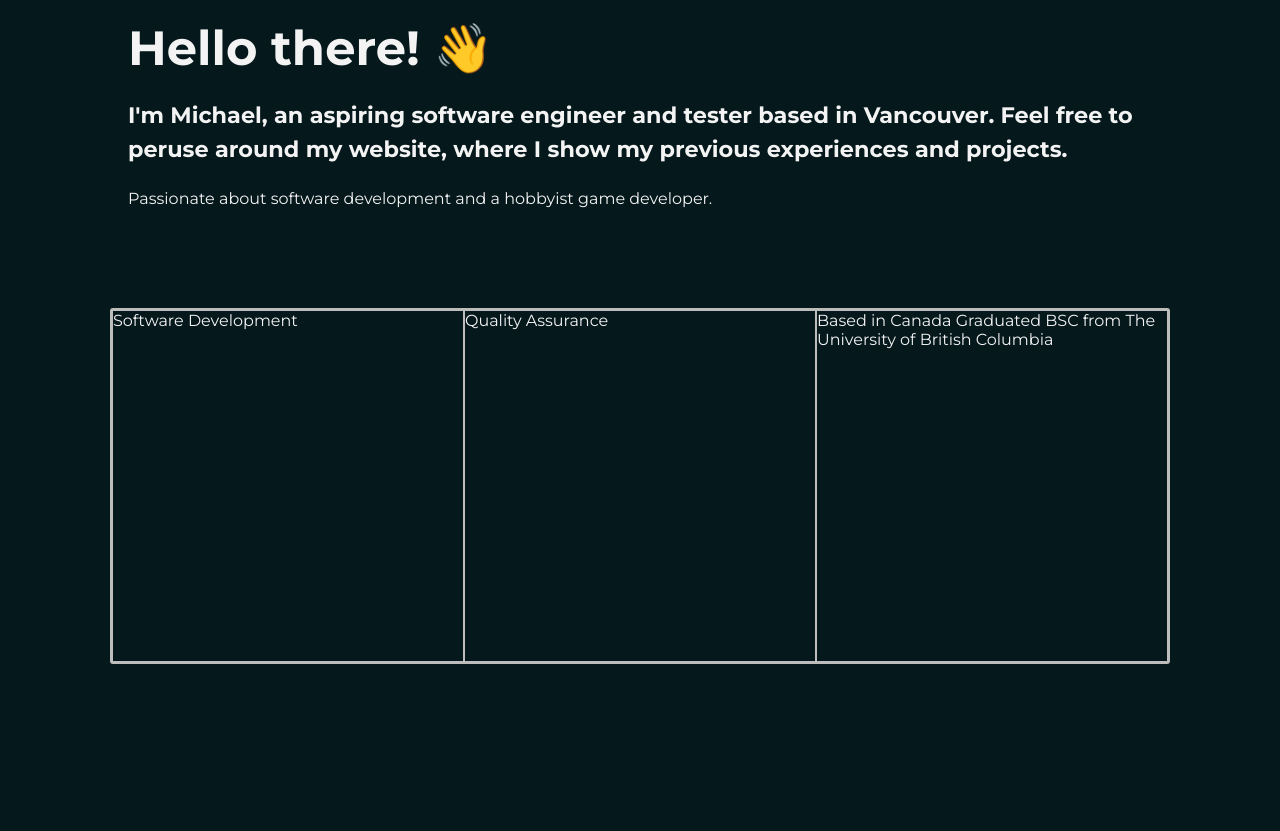
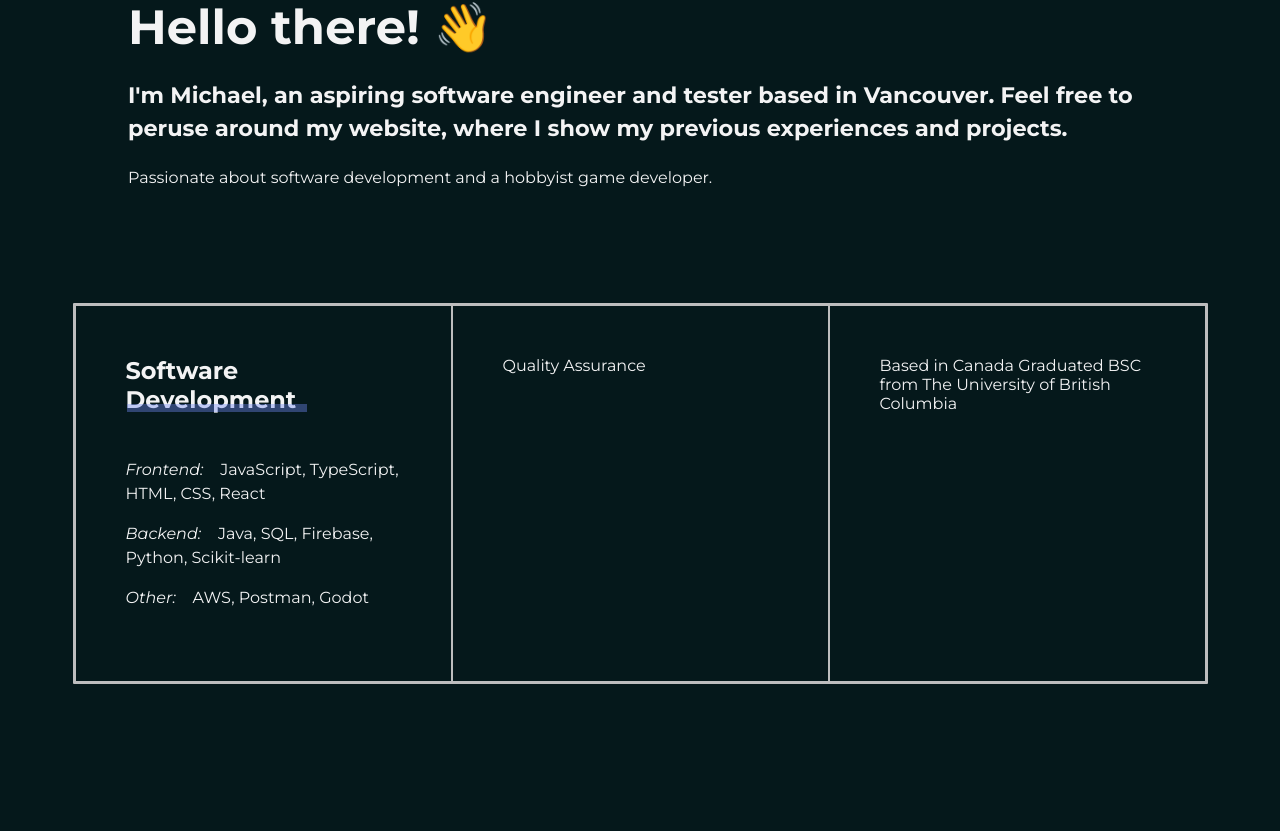
Before and after one commit to michlam/portfolio-website, a React (Vite) app: page / in a window 1280 px wide. Shown: the part 949-1780 px from the top of the page. Built offline with nearby package versions, Linux system fonts and the light colour scheme.

Commit message:
styling for about item

```diff
--- a/src/components/About.css
+++ b/src/components/About.css
@@ -4,6 +4,8 @@
     --anti-flash-white: #f3f3f4;
 
     --french-grey: #bdbdbe;
+
+    --light-blue: #718af4;
 }
 
 section.about {
@@ -34,12 +36,38 @@ section.about {
     display: grid;
     grid-template-columns: repeat(3, 1fr);
     border: 2px solid var(--french-grey);
-    border-radius: 3px;
+    border-radius: 1px;
 }
 
 .about-bottom-item {
-    width: 350px;
-    height: 350px;
+    padding: 50px;
+    width: 275px;
+    height: 275px;
 
     border: 1px solid var(--french-grey);
 }
+
+.about-bottom-item > h2 {
+    margin-top: 0;
+    margin-bottom: 20px;
+}
+
+.about-bottom-item > hr {
+    position: relative;
+    width: 180px;
+    height: 8px;
+    top: -30px;
+    left: -46px;
+
+    border:none;
+    background-color: var(--light-blue);
+    opacity: 40%;
+    margin-bottom: 10px;
+}
+
+.about-bottom-item > p {
+    display: default;
+    margin-top: 0px;
+
+    line-height: 150%;
+}
--- a/src/components/About.jsx
+++ b/src/components/About.jsx
@@ -16,7 +16,21 @@ export default function About(props) {
 
             <div className="about-bottom">
                 <div className="about-bottom-item">
-                    Software Development
+                    <h2>Software Development</h2>
+                    <hr />
+
+                    <ul>
+
+                    </ul>
+                    <p>
+                        <i>Frontend:</i>&nbsp; &nbsp; JavaScript, TypeScript, HTML, CSS, React
+                    </p>
+                    <p>
+                        <i>Backend:</i>&nbsp; &nbsp; Java, SQL, Firebase, Python, Scikit-learn
+                    </p>
+                    <p>
+                        <i>Other:</i>&nbsp; &nbsp; AWS, Postman, Godot
+                    </p>
                 </div>
 
                 <div className="about-bottom-item">
--- a/src/components/Header.css
+++ b/src/components/Header.css
@@ -25,7 +25,12 @@ header {
 }
 
 
-span.nav-item > h4, p{
+span.nav-item > h4 {
+    display: inline;
+    cursor: pointer;
+}
+
+span.nav-item > p {
     display: inline;
     cursor: pointer;
 }
```
